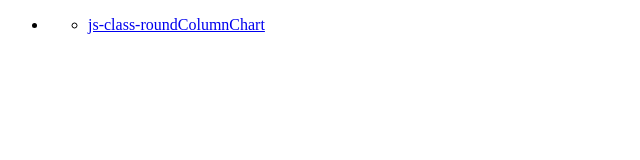
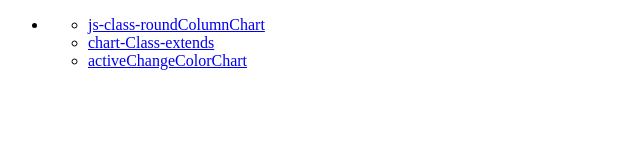
Before and after one commit to songjung110/uxLab-task-song, a website: page index.html in a window 1280 px wide. Shown: the whole page, without its empty margins (0-640 px from the left). Drawn offline with Linux system fonts and the light colour scheme.

Commit message:
진입경로 클래스별 차트 페이지 추가

```diff
--- a/index.html
+++ b/index.html
@@ -11,6 +11,8 @@
       <li>
         <ul>
           <li><a href="./js-class-roundColumnChart/index.html">js-class-roundColumnChart</a></li>
+          <li><a href="./js-class-roundColumnChart/chart-Class-extends.html">chart-Class-extends</a></li>
+          <li><a href="./js-class-roundColumnChart/activeChangeColorChart.html">activeChangeColorChart</a></li>
         </ul>
       </li>
     </ul>
```
